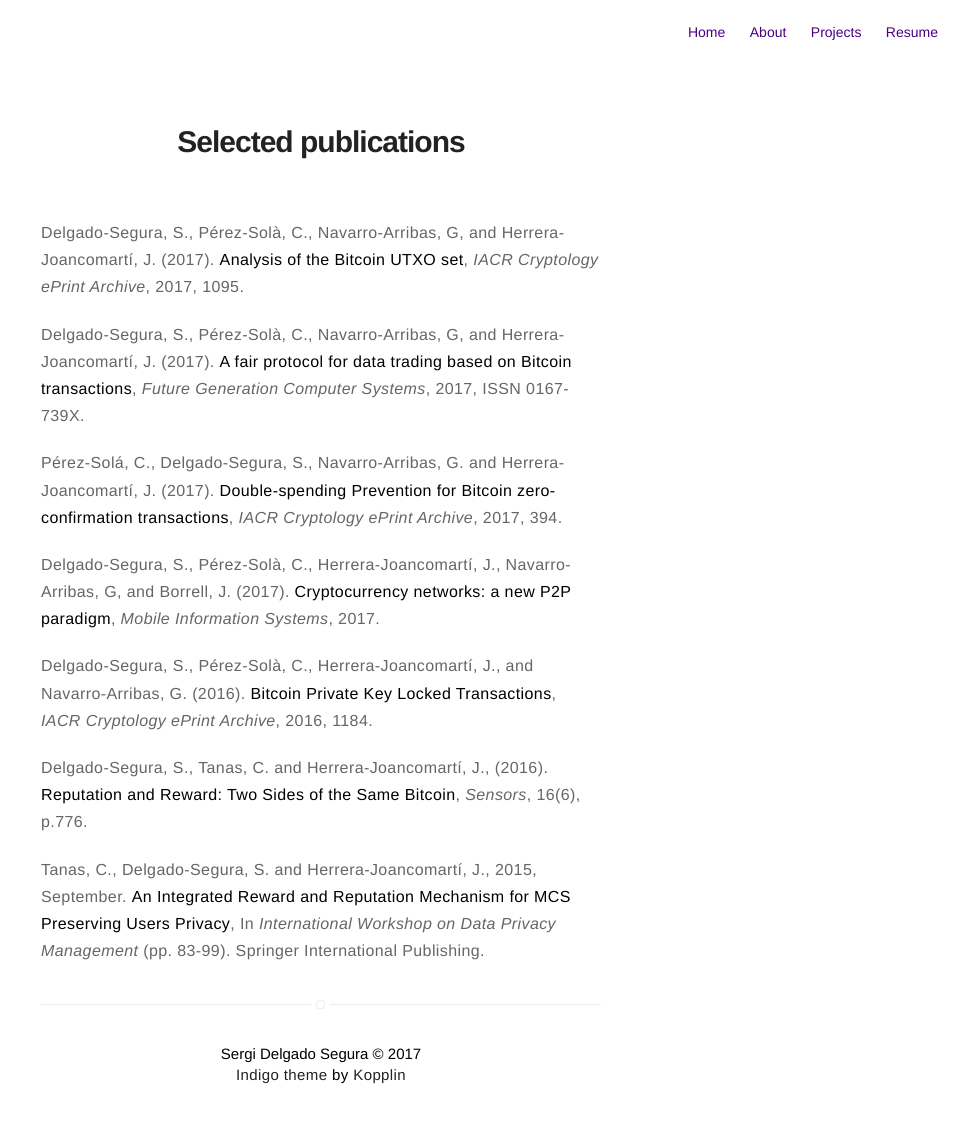
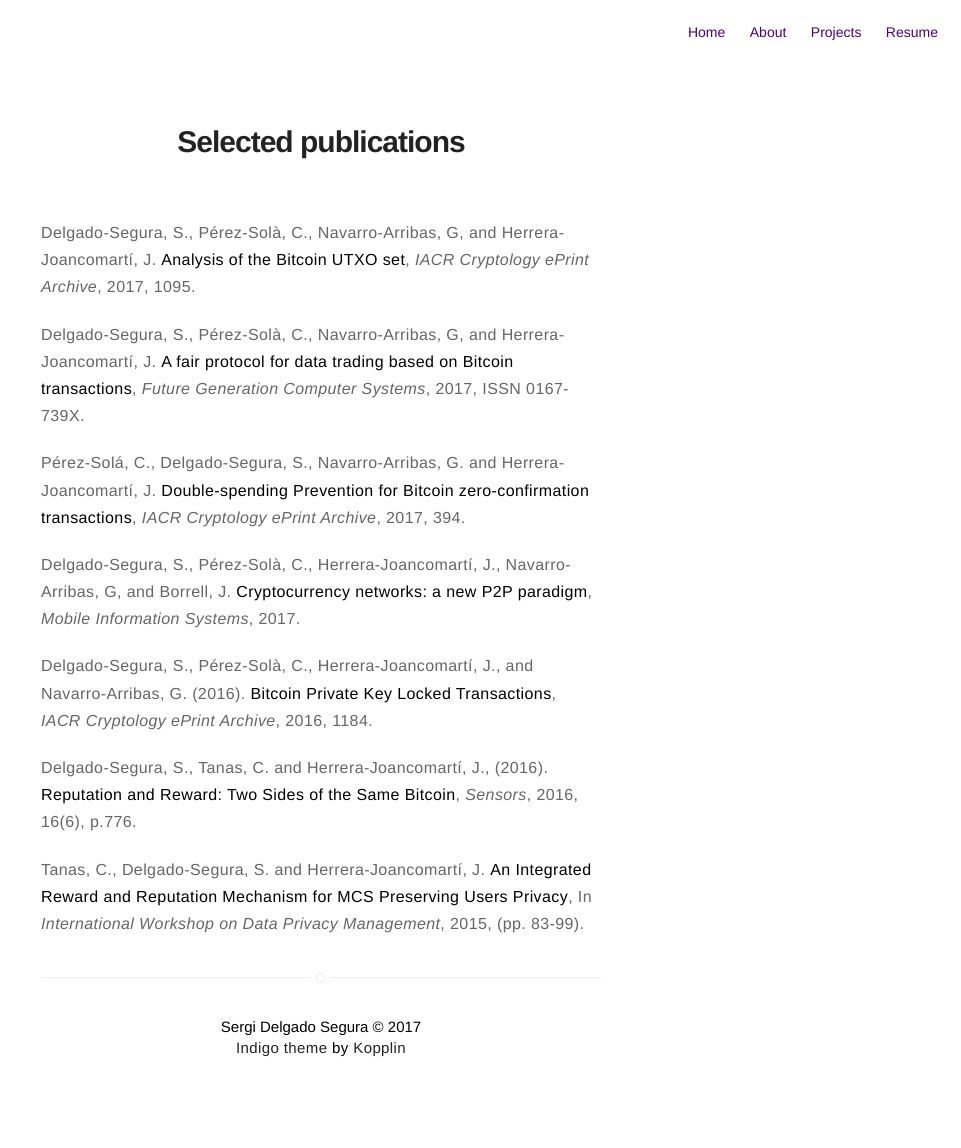
Before and after one commit to sr-gi/me, a Jekyll site: the page built from publications.md, in a window 1280 px wide. Shown: the whole page, without its empty margins (319-1280 px from the left). Built offline with Jekyll 4.4.1, drawn with Linux system fonts in a browser that asks for light colours; after the commit the page ends 1121 px from its top, so only the background shows below that.

Commit message:
Change date format

```diff
--- a/publications.md
+++ b/publications.md
@@ -5,16 +5,16 @@ layout: page
 
 # Selected publications
 
-Delgado-Segura, S., Pérez-Solà, C., Navarro-Arribas, G, and Herrera-Joancomartí, J. (2017). [**Analysis of the Bitcoin UTXO set**](https://eprint.iacr.org/2017/1095.pdf), *IACR Cryptology ePrint Archive*, 2017, 1095.
+Delgado-Segura, S., Pérez-Solà, C., Navarro-Arribas, G, and Herrera-Joancomartí, J. [**Analysis of the Bitcoin UTXO set**](https://eprint.iacr.org/2017/1095.pdf), *IACR Cryptology ePrint Archive*, 2017, 1095.
 
-Delgado-Segura, S., Pérez-Solà, C., Navarro-Arribas, G, and Herrera-Joancomartí, J. (2017). [**A fair protocol for data trading based on Bitcoin transactions**](http://dx.doi.org/10.1016/j.future.2017.08.021), *Future Generation Computer Systems*, 2017, ISSN 0167-739X.
+Delgado-Segura, S., Pérez-Solà, C., Navarro-Arribas, G, and Herrera-Joancomartí, J. [**A fair protocol for data trading based on Bitcoin transactions**](http://dx.doi.org/10.1016/j.future.2017.08.021), *Future Generation Computer Systems*, 2017, ISSN 0167-739X.
 
-Pérez-Solá, C., Delgado-Segura, S., Navarro-Arribas, G. and Herrera-Joancomartí, J. (2017). [**Double-spending Prevention for Bitcoin zero-confirmation transactions**](https://eprint.iacr.org/2017/394.pdf), *IACR Cryptology ePrint Archive*, 2017, 394.
+Pérez-Solá, C., Delgado-Segura, S., Navarro-Arribas, G. and Herrera-Joancomartí, J. [**Double-spending Prevention for Bitcoin zero-confirmation transactions**](https://eprint.iacr.org/2017/394.pdf), *IACR Cryptology ePrint Archive*, 2017, 394.
 
-Delgado-Segura, S., Pérez-Solà, C., Herrera-Joancomartí, J., Navarro-Arribas, G, and Borrell, J. (2017). [**Cryptocurrency networks: a new P2P paradigm**](https://www.hindawi.com/journals/misy/aip/2159082/), *Mobile Information Systems*, 2017.
+Delgado-Segura, S., Pérez-Solà, C., Herrera-Joancomartí, J., Navarro-Arribas, G, and Borrell, J. [**Cryptocurrency networks: a new P2P paradigm**](https://www.hindawi.com/journals/misy/aip/2159082/), *Mobile Information Systems*, 2017.
 
 Delgado-Segura, S., Pérez-Solà, C., Herrera-Joancomartí, J., and Navarro-Arribas, G. (2016). [**Bitcoin Private Key Locked Transactions**](https://eprint.iacr.org/2016/1184.pdf), *IACR Cryptology ePrint Archive*, 2016, 1184.
 
-Delgado-Segura, S., Tanas, C. and Herrera-Joancomartí, J., (2016). [**Reputation and Reward: Two Sides of the Same Bitcoin**](http://dx.doi.org/10.3390/s16060776), *Sensors*, 16(6), p.776.
+Delgado-Segura, S., Tanas, C. and Herrera-Joancomartí, J., (2016). [**Reputation and Reward: Two Sides of the Same Bitcoin**](http://dx.doi.org/10.3390/s16060776), *Sensors*, 2016, 16(6), p.776.
 
-Tanas, C., Delgado-Segura, S. and Herrera-Joancomartí, J., 2015, September. [**An Integrated Reward and Reputation Mechanism for MCS Preserving Users Privacy**](https://link.springer.com/chapter/10.1007/978-3-319-29883-2_6/fulltext.html), In *International Workshop on Data Privacy Management* (pp. 83-99). Springer International Publishing.
+Tanas, C., Delgado-Segura, S. and Herrera-Joancomartí, J. [**An Integrated Reward and Reputation Mechanism for MCS Preserving Users Privacy**](https://link.springer.com/chapter/10.1007/978-3-319-29883-2_6/fulltext.html), In *International Workshop on Data Privacy Management*, 2015, (pp. 83-99).
```
